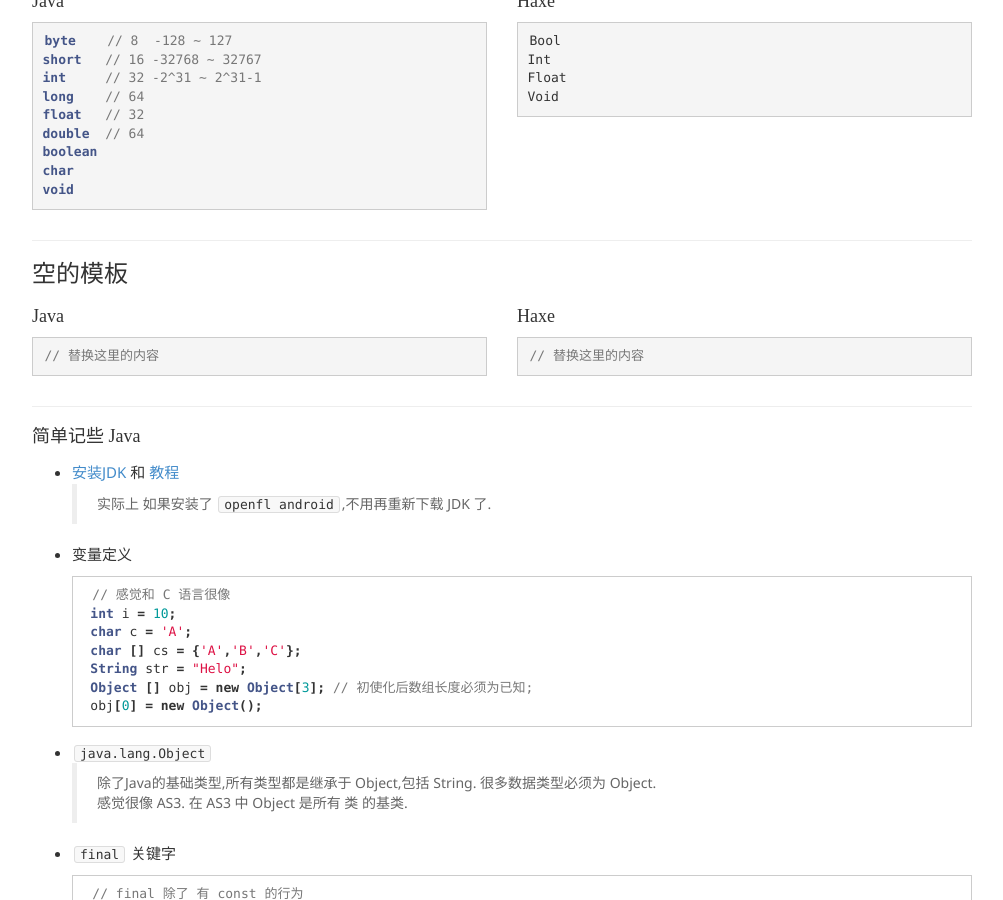
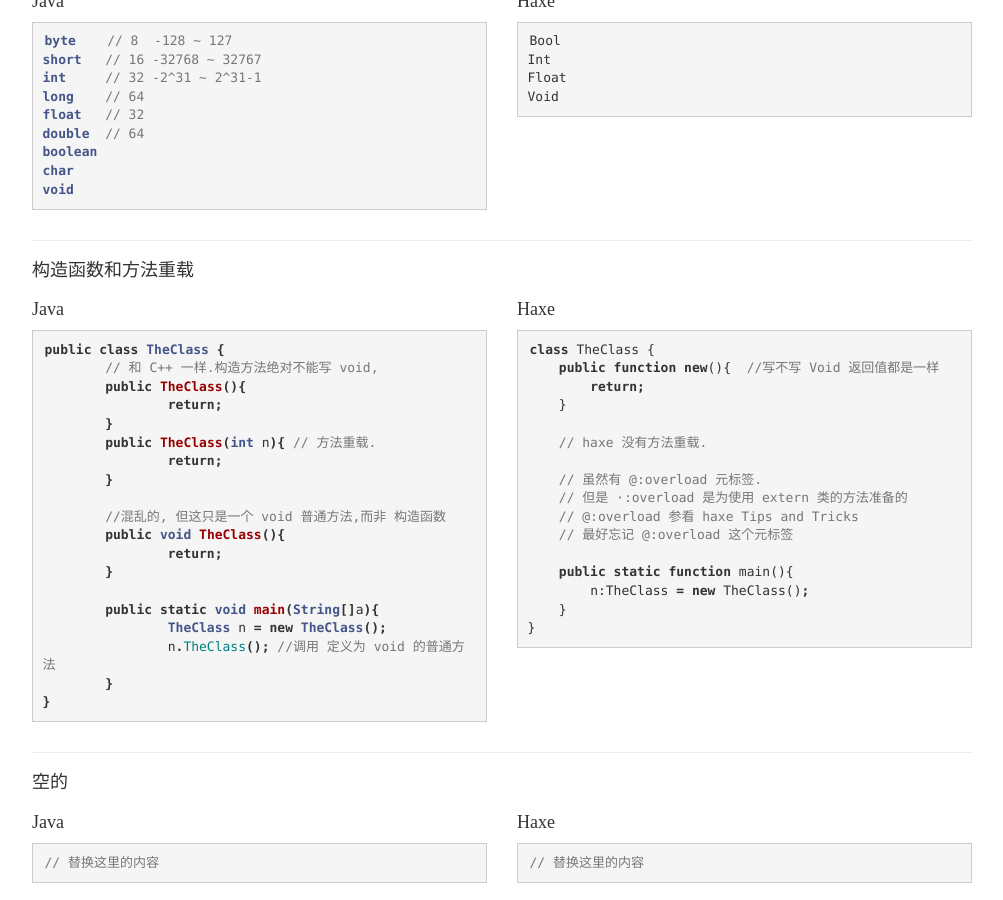
Before and after one commit to R32/r32.github.io, a Jekyll site: the page built from _posts/2014-05-13-java-and-haxe-comparison.markdown, in a window 1280 px wide and 900 px high, scrolled down 649 px. Shown: the whole window, without its empty margins (138-1141 px from the left). Built offline with Jekyll 4.4.1, drawn with Linux system fonts in a browser that asks for light colours; Markdown is read by kramdown in place of the engine named in the settings.

Commit message:
some post

````diff
--- a/_posts/2014-05-13-java-and-haxe-comparison.markdown
+++ b/_posts/2014-05-13-java-and-haxe-comparison.markdown
@@ -86,10 +86,66 @@
   </div>
 </div>
 
+<hr />
+
+#### 构造函数和方法重载
+
+<div class="row">
+ <div class="col-md-6 as3">
+ <h4>Java</h4>
+{% highlight java %}
+
+public class TheClass {
+	// 和 C++ 一样.构造方法绝对不能写 void,
+	public TheClass(){
+		return;
+	}
+	public TheClass(int n){ // 方法重载.
+		return;
+	}
+
+	//混乱的, 但这只是一个 void 普通方法,而非 构造函数
+	public void TheClass(){
+		return;
+	}
+
+	public static void main(String[]a){
+		TheClass n = new TheClass();
+		n.TheClass(); //调用 定义为 void 的普通方法
+	}
+}
+{% endhighlight %}
+ </div>
+
+ <div class="col-md-6 hx3">
+  <h4>Haxe</h4>
+{% highlight as %}
+
+class TheClass {
+    public function new(){  //写不写 Void 返回值都是一样
+        return;
+    }
+
+    // haxe 没有方法重载.
+
+    // 虽然有 @:overload 元标签.
+    // 但是 ·:overload 是为使用 extern 类的方法准备的
+    // @:overload 参看 haxe Tips and Tricks
+    // 最好忘记 @:overload 这个元标签
+
+    public static function main(){
+        n:TheClass = new TheClass();
+    }
+}
+
+{% endhighlight %}
+ </div>
+</div>
+
 
 <hr />
 
-### 空的模板
+#### 空的
 
 <div class="row">
  <div class="col-md-6 as3">
@@ -120,39 +176,43 @@
 
  * 变量定义
 
-    ```java
-    // 感觉和 C 语言很像
-    int i = 10;
-    char c = 'A';
-    char [] cs = {'A','B','C'};
-    String str = "Helo";
-    Object [] obj = new Object[3]; // 初使化后数组长度必须为已知;
-    obj[0] = new Object();
-    ```
+	```java
+	// 感觉和 C 语言很像
+	int i = 10;
+	char c = 'A';
+	char [] cs = {'A','B','C'};
+	String str = "Helo";
+	Object [] obj = new Object[3]; // 初使化后数组长度必须为已知;
+	obj[0] = new Object();
+	```
 
  * `java.lang.Object`
- > 除了Java的基础类型,所有类型都是继承于 Object,包括 String. 很多数据类型必须为 Object.
- > <br />感觉很像 AS3. 在 AS3 中 Object 是所有 类 的基类.
+
+	> 除了Java的基础类型,所有类型都是继承于 Object,包括 String. 很多数据类型必须为 Object.
+
+	> 感觉很像 AS3. 在 AS3 中 Object 是所有 类 的基类.
 
 
  * `final` 关键字
 
-    ```java
-    // final 除了 有 const 的行为
-    // 还可以改变 一个变量作用域,叫做 final local variable
-    // 下边示例中的 @Override run 方法,并不可以访问 其所在的局部变量
-    // 但是局部变量加上 finnal 关键字后.就可以了
-    public void foo() {
-      final String x = "hello";
-      String y = "there";
+	```java
+	// final 除了 有 const 的行为
+	// 还可以改变 一个变量作用域,叫做 final local variable
+	// 下边示例中的 @Override run 方法,并不可以访问 其所在的局部变量
+	// 但是局部变量加上 finnal 关键字后.就可以了
+	public void foo() {
+		final String x = "hello";
+		String y = "there";
 
-      Runnable runnable = new Runnable() {
-           @Override public void run() {
-               System.out.println(x); // This is valid
-               System.out.println(y); // This is not
-           }
-      };
+		Runnable runnable = new Runnable() {
+			@Override public void run() {
+				System.out.println(x); // This is valid
+				System.out.println(y); // This is not
+			}
+		};
       runnable.run();
-    }
-    // 这个示例同样展示了 Java 可以在 实例化时,写 override 方法
-    ```
+	}
+	// 这个示例同样展示了 Java 可以在 实例化时,写 override 方法
+	```
+
+<br />
````
Also changed, not shown: _posts/2014-05-10-tips-openfl-android.markdown (+13 -1 lines), _posts/2014-05-13-tips-on-haxe.markdown (+26 -0 lines).
